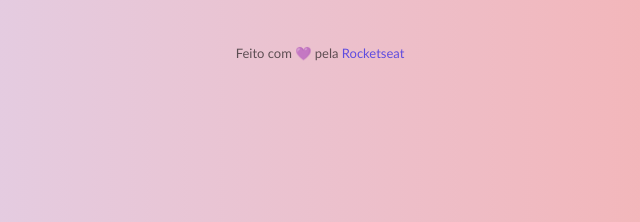
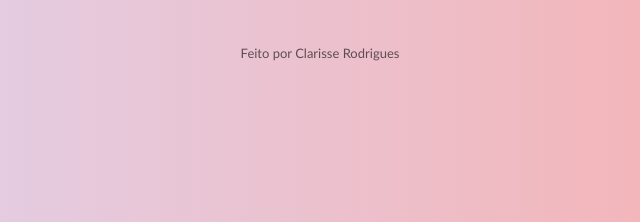
Before and after one commit to clarodriguess/linktree, a plain HTML site: page index.html in a window 1280 px wide. Shown: the part 425-647 px from the top of the page, 320-960 px from the left. Drawn offline with nearby package versions, Linux system fonts and the light colour scheme.

Commit message:
Update index.html

```diff
--- a/index.html
+++ b/index.html
@@ -20,7 +20,7 @@
             <li><a href="https://github.com/clarodriguess" target="_blank">🐱 Github</a></li>
         </ul>
         <footer>
-            Feito com 💜 pela <a href="https://www.rocketseat.com.br/">Rocketseat</a>
+            Feito por Clarisse Rodrigues
         </footer>
     </div>
 </body>
```
